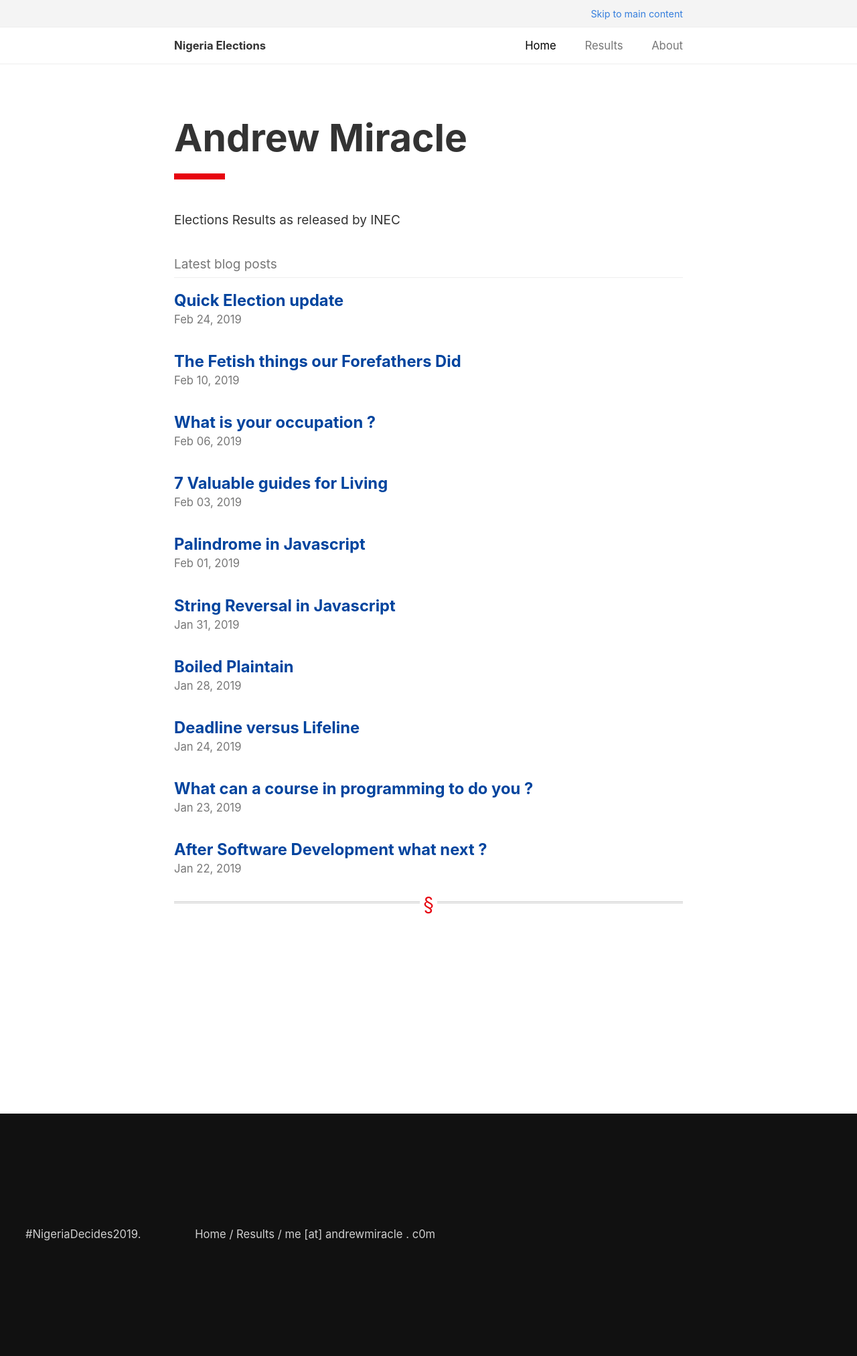
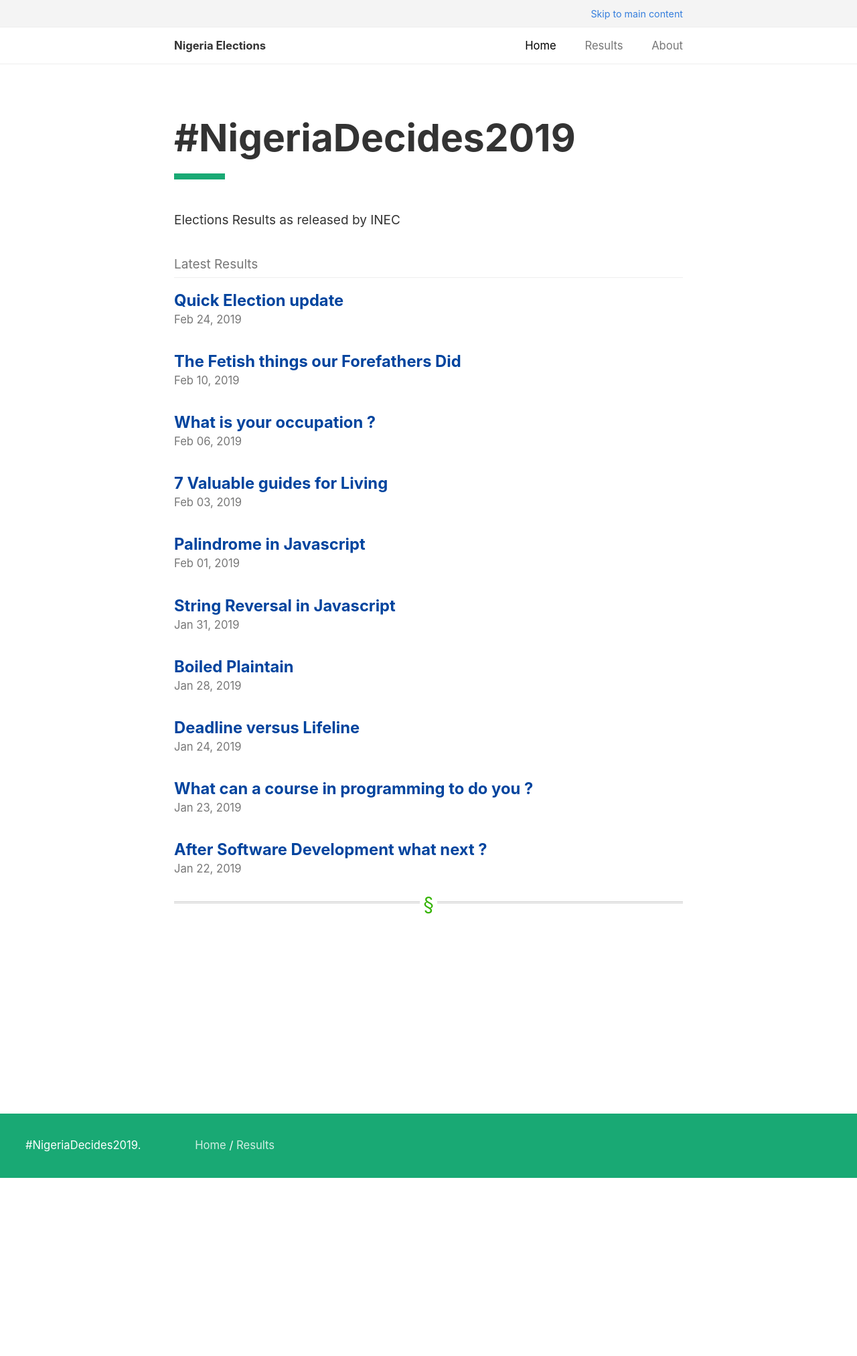
Before and after one commit to tecmie/ng-election-feed, a Jekyll site: the page built from index.md, in a window 1280 px wide. Shown: the whole page at 67% size. Built offline with Jekyll 4.4.1, drawn with Linux system fonts in a browser that asks for light colours; after the commit the page ends 1759 px from its top, so only the background shows below that.

Commit message:
style cleanup

```diff
--- a/_includes/analytics.html
+++ b/_includes/analytics.html
@@ -5,5 +5,5 @@
         function gtag(){dataLayer.push(arguments);}
         gtag('js', new Date());
 
-        gtag('config', 'UA-52368657-4');
+        gtag('config', 'UA-523');
       </script>
--- a/_includes/footer.html
+++ b/_includes/footer.html
@@ -1,11 +1,11 @@
             </div>
 
         </main>
-        <footer class="bg-near-black white-80 pv3 pv6-l ph4 mt6">
+        <footer class="bg-green white pv1 pv3-l ph4 mt6">
                 <p class="f6"><span class="dib mr4 mr5-ns">#NigeriaDecides2019.</span>
                   <a class="link white-80 hover-light-purple" href="/">Home</a> /
-                  <a class="link white-80 hover-gold" href="/posts"> Results </a> /
-                  <a class="link white-80 hover-green" href="#">me [at] andrewmiracle . c0m </a>
+                  <a class="link white-80 hover-gold" href="/posts"> Results </a>
+                  <!-- <a class="link white-80 hover-green" href="#">me [at] andrewmiracle . c0m </a> -->
                 </p>
               </footer>
 
--- a/_layouts/default.html
+++ b/_layouts/default.html
@@ -4,7 +4,7 @@
 
     <h1 class="mt0 c-lh-title mb3 f2 f1-l">{% if page.display-title %}{{ page.display-title }}{% else %}{{ page.title }}{% endif %}</h1>
 
-    <span class="dib w3 mb3 bb bw3 b--dark-red"></span>
+    <span class="dib w3 mb3 bb bw3 b--green"></span>
 
     <div class="{% if page.visited-links %}c-linky-visited {% endif %}{% if page.prose-headings %}c-prose-headings {% endif %}{% if page.underlined-links %}c-linky-underline {% endif %}{% if page.hyphens %}c-hyphens {% endif %}">
 
--- a/_sass/_c.scss
+++ b/_sass/_c.scss
@@ -247,31 +247,31 @@ td {
 
 
 
-// Fonts
+// // Fonts
 
-@font-face {
-  font-family: "IBM Plex Sans";
-  font-style: normal;
-  font-weight: normal;
-  font-display: auto;
-  src: url("/fonts/plex-sans/IBMPlexSans-Regular-Latin1.woff2") format("woff2");
-}
+// @font-face {
+//   font-family: "IBM Plex Sans";
+//   font-style: normal;
+//   font-weight: normal;
+//   font-display: auto;
+//   src: url("/fonts/plex-sans/IBMPlexSans-Regular-Latin1.woff2") format("woff2");
+// }
 
-@font-face {
-  font-family: "IBM Plex Sans";
-  font-style: italic;
-  font-weight: normal;
-  font-display: auto;
-  src: url("/fonts/plex-sans/IBMPlexSans-Italic-Latin1.woff2") format("woff2");
-}
+// @font-face {
+//   font-family: "IBM Plex Sans";
+//   font-style: italic;
+//   font-weight: normal;
+//   font-display: auto;
+//   src: url("/fonts/plex-sans/IBMPlexSans-Italic-Latin1.woff2") format("woff2");
+// }
 
-@font-face {
-  font-family: "IBM Plex Sans";
-  font-style: normal;
-  font-weight: bold;
-  font-display: auto;
-  src: url("/fonts/plex-sans/IBMPlexSans-Bold-Latin1.woff2") format("woff2");
-}
+// @font-face {
+//   font-family: "IBM Plex Sans";
+//   font-style: normal;
+//   font-weight: bold;
+//   font-display: auto;
+//   src: url("/fonts/plex-sans/IBMPlexSans-Bold-Latin1.woff2") format("woff2");
+// }
 
 
 // Print styles
--- a/_sass/_variables.scss
+++ b/_sass/_variables.scss
@@ -19,4 +19,4 @@ $c-lh-copy-l: 1.5;
 $c-wrapper: 40em;
 
 $c-beige: #F8F8F1;
-$highlight: #E7040F;
+$highlight: rgb(51, 179, 0);
--- a/index.md
+++ b/index.md
@@ -1,7 +1,7 @@
 ---
 layout: default
 title: Home
-display-title: "Andrew Miracle"
+display-title: "#NigeriaDecides2019"
 is_home: true
 order: 1
 ---
@@ -9,7 +9,7 @@ order: 1
 Elections Results as released by INEC
 
 
-<h2 class="f5 normal mt4 gray pb1 bb b--light-gray c-sans-serif">Latest blog posts</h2>
+<h2 class="f5 normal mt4 gray pb1 bb b--light-gray c-sans-serif">Latest Results</h2>
 
 {% assign posts = site.posts | where_exp: "post", "post.note != true" %}
 
```
Also changed, not shown: favicon.ico (deleted).
